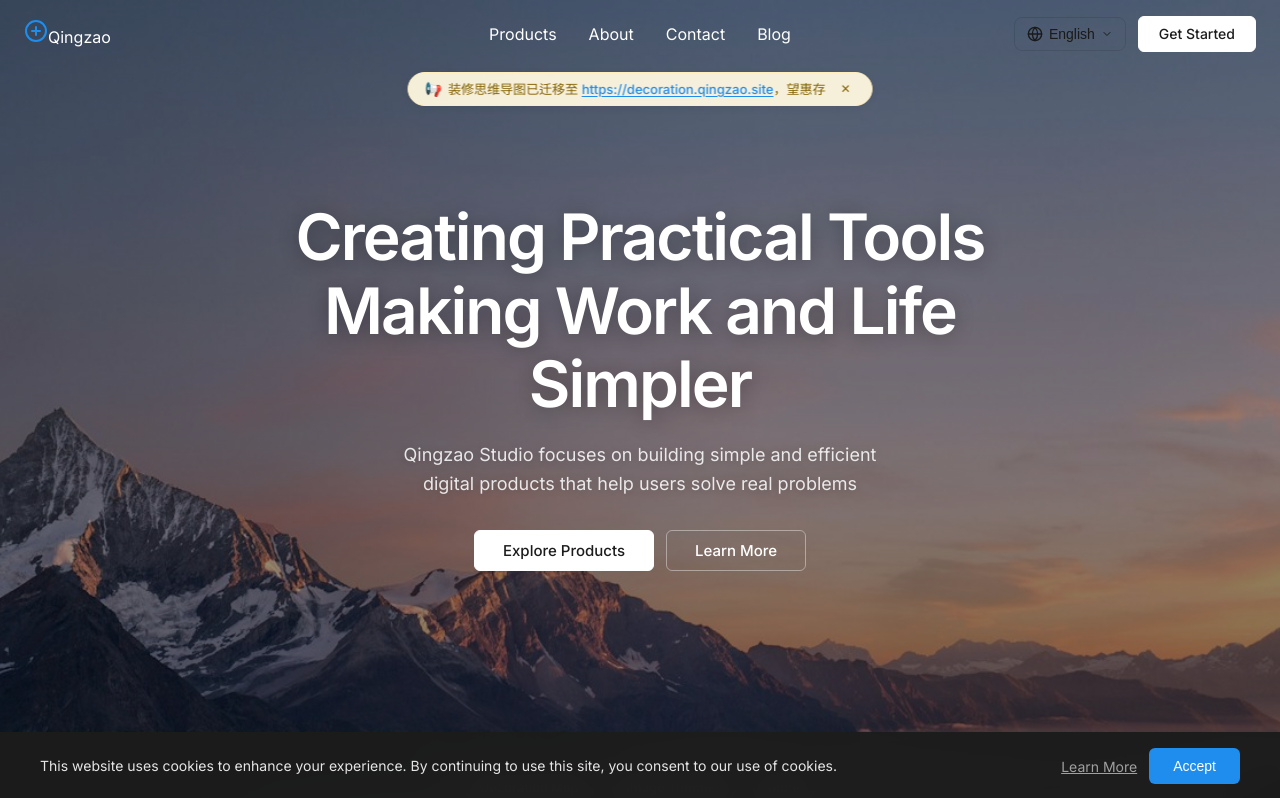
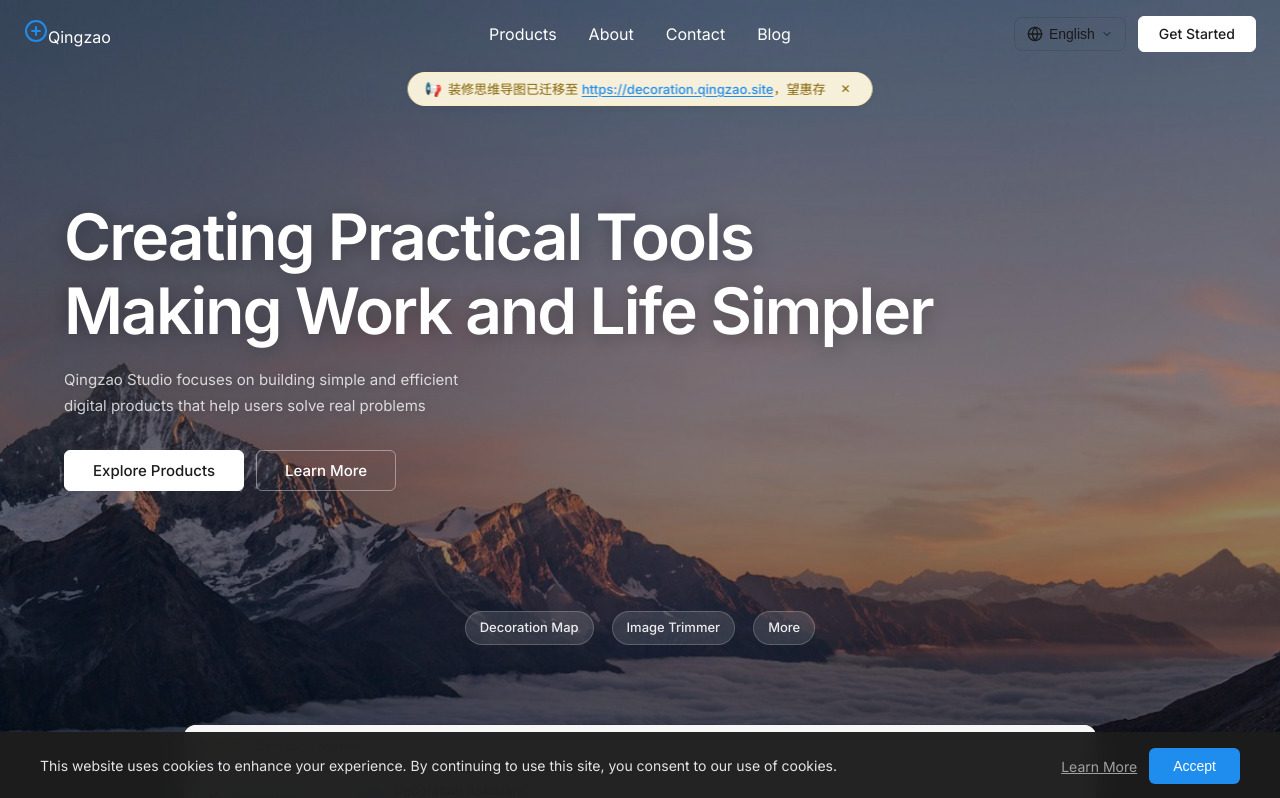
Before and after one commit to qingzaobashen/qingzao-homepage, a React (Vite) app: page / in a window 1280 px wide. Shown: the top 798 px of the page. Built offline with nearby package versions, Linux system fonts and the light colour scheme.

Commit message:
调整 Hero 布局：加长高度、内容左对齐、副标题字号缩小

```diff
--- a/src/components/Hero.css
+++ b/src/components/Hero.css
@@ -5,12 +5,12 @@
 
 .hero {
   position: relative;
-  min-height: 130vh; /* 加长首屏高度，增加留白 */
+  min-height: 140vh; /* 加长 hero 区域，留出更多留白 */
   display: flex;
   flex-direction: column;
   align-items: center;
   overflow: hidden;
-  padding-bottom: 80px;
+  padding-bottom: 120px;
 }
 
 /* 背景大图 */
@@ -50,9 +50,10 @@
 .hero-content {
   position: relative;
   z-index: 2;
-  text-align: center;
-  max-width: 800px;
-  padding: 200px 24px 140px; /* 加大上下 padding，增加留白 */
+  width: 100%;
+  max-width: 1280px;
+  text-align: left; /* 标题、副标题、按钮改为左对齐 */
+  padding: 200px 64px 120px; /* 增加顶部留白 */
   animation: fadeIn 1s cubic-bezier(0.22, 1, 0.36, 1) 0.2s both;
 }
 
@@ -68,14 +69,14 @@
 }
 
 .hero-subtitle {
-  font-size: clamp(15px, 1.8vw, 18px);
+  font-size: clamp(13px, 1.4vw, 15px); /* 副标题字号调小 */
   font-weight: 400;
-  line-height: 1.6;
-  color: rgba(255, 255, 255, 0.85);
+  line-height: 1.7;
+  color: rgba(255, 255, 255, 0.78);
   margin-bottom: 32px;
-  max-width: 480px;
-  margin-left: auto;
-  margin-right: auto;
+  max-width: 440px;
+  margin-left: 0; /* 左对齐 */
+  margin-right: 0;
   text-shadow: 0 1px 10px rgba(0, 0, 0, 0.2);
 }
 
@@ -83,7 +84,7 @@
 .hero-actions {
   display: flex;
   align-items: center;
-  justify-content: center;
+  justify-content: flex-start; /* 按钮左对齐 */
   gap: 12px;
   flex-wrap: wrap;
 }
@@ -130,7 +131,7 @@
   position: relative;
   z-index: 2;
   text-align: center;
-  padding: 60px 24px 80px; /* 加大上下间距 */
+  padding: 0px 24px 40px;
   animation: fadeIn 1s cubic-bezier(0.22, 1, 0.36, 1) 0.5s both;
 }
 
@@ -643,19 +644,19 @@
 /* 响应式 */
 @media (max-width: 768px) {
   .hero {
-    min-height: 110vh; /* 移动端也加长 */
+    min-height: 120vh; /* 移动端适当缩短 */
     padding-bottom: 40px;
   }
 
   .hero-content {
-    padding: 140px 20px 80px;
+    padding: 120px 20px 60px;
   }
 
   .hero-actions {
     flex-direction: column;
     width: 100%;
     max-width: 280px;
-    margin: 0 auto;
+    align-items: stretch;
   }
 
   .hero-btn {
```
